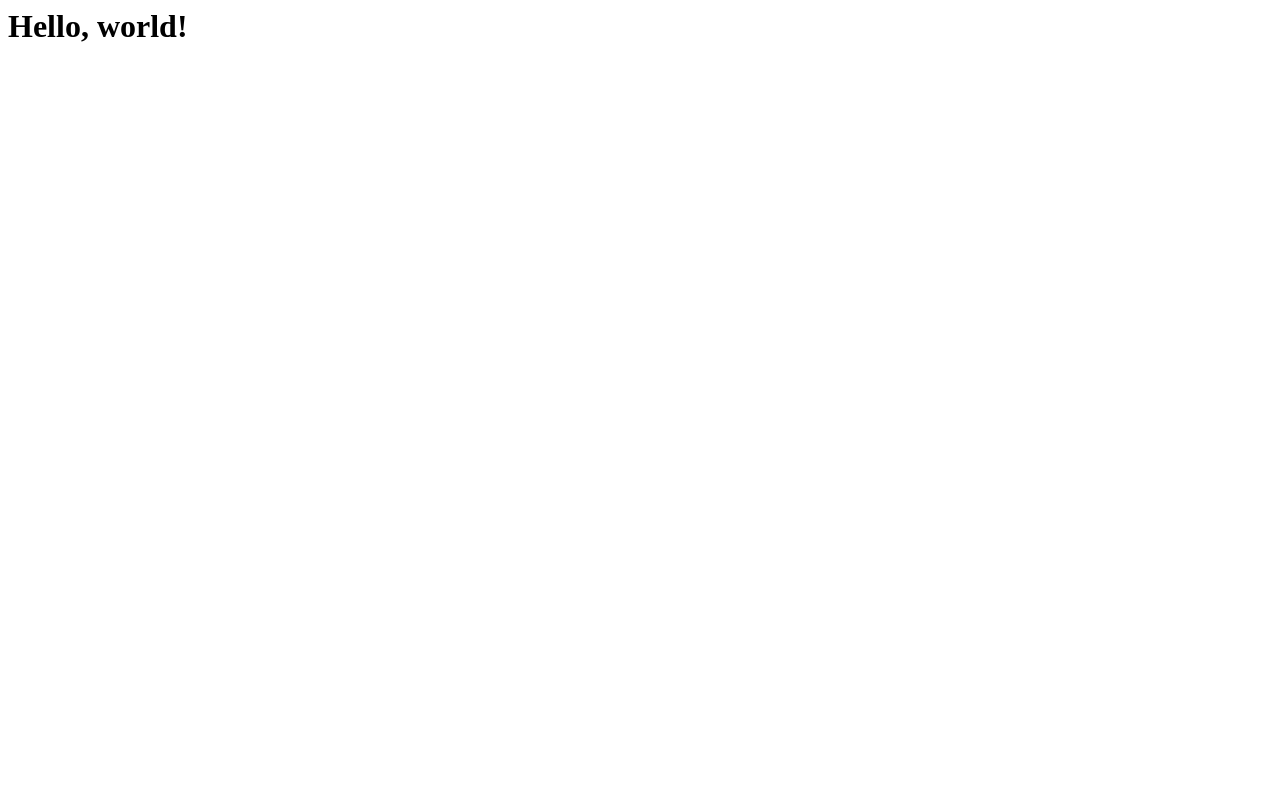
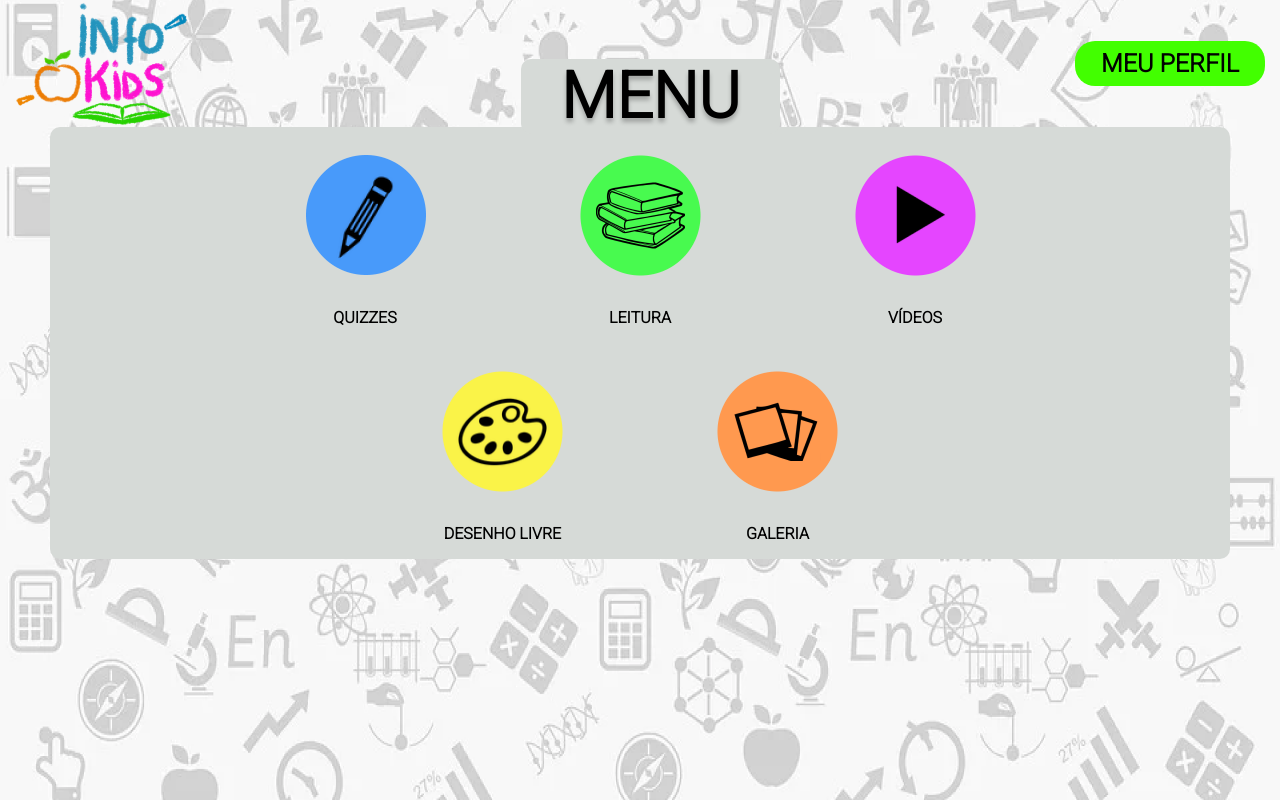
Before and after one commit to ryanoliveir/infokids, a website: page public/pages/menu_page/menu_page.html in a window 1280 px wide. Drawn offline with Linux system fonts and the light colour scheme.

Commit message:
tela de menu e tela de seleção da leitura - implementadas

```diff
--- /dev/null
+++ b/public/assets/css/leitura_style.css
@@ -0,0 +1,107 @@
+@import url('https://fonts.googleapis.com/css2?family=Roboto:wght@300&display=swap');
+body{
+    background-image: url('/infokids/public/assets/css/images/fundo_menu.png'); /*o fundo*/
+    background-attachment: fixed;
+    background-size: 100% 100.70%; /*ajusta o fundo*/
+    background-repeat: no-repeat; /*não deixa ele estampado*/
+    position:static; /*deixa fixo*/
+    margin: 0px;
+    height: 100%; /*altura 100*/
+    width: 100%; /*largura 100*/
+}
+@media screen and (min-width: 800px){
+    .cabeçalho{
+        flex-direction: row;
+        display: flex;
+        justify-content:space-between;
+        align-items: center;
+        margin-bottom: 0px;
+        margin-left: 15px;
+        margin-right: 15px;
+
+    }
+    .corpo{
+        background-color: #D6DAD7;
+        justify-content: center;
+        align-items: center;
+        margin-top: 0px;
+        margin-left: 50px;
+        margin-right: 50px;
+        border-radius: 10px;
+    }
+    .linha1{
+        flex-direction: row;
+        display: flex;
+        justify-content: center;
+        align-items: center;
+    }
+    .linha2{
+        flex-direction: row;
+        display: flex;
+        justify-content: center;
+        align-items: center;
+    }
+    #sereia,#branca,#chapeu,#cinderela,#mosqueteiros,#peter{
+    width: 135px;
+    height: 137px;
+    margin: 20px;
+    padding-right: 50px;
+    padding-left: 50px;
+    }
+    #classicos{
+        justify-content: center;
+        align-items: center;
+        font-size: 45px;
+        font-family: 'Roboto', sans-serif;
+        color: red;
+        margin-bottom: 0%;
+        padding-left: 40px;
+        padding-top: 20px;
+    }
+    hr{
+        border-color: red;
+    }
+    #titulo {
+        justify-content: center;
+        align-items: center;
+        margin-bottom: -23px;
+        background-color: #D6DAD7;
+        font-size: 64px;
+        margin-right: -3%;
+        border-radius: 10px;
+        height: 60%;
+        margin-bottom: -7%;
+        padding-right: 40px;
+        padding-left:40px;
+        text-shadow: 0px 4px 4px rgba(0, 0, 0, 0.25);
+        font-family: 'Roboto', sans-serif;
+    }
+    #logo{
+        width: 173.5px;
+        height: 126.5px;
+
+    }
+    .linha1 p,.linha2 p{
+        color: black;
+        display: flex;
+        flex-direction: column;
+        position: relative;
+        justify-content: center;
+        align-items: center;
+        margin-top: 0%;
+        text-decoration: none;
+    }
+    p{
+        font-family: 'Roboto', sans-serif;
+        text-decoration: none;
+    }
+    button{
+        background-color: #42FF00;
+        font-family: 'Roboto', sans-serif;
+        font-size: 25px;
+        border: none;
+        width: 190px;
+        height: 45px;
+        border-radius: 20px;
+    }
+    }
--- /dev/null
+++ b/public/assets/css/menu_style.css
@@ -0,0 +1,93 @@
+@import url('https://fonts.googleapis.com/css2?family=Roboto:wght@300&display=swap');
+body{
+    background-image: url('/assets/css/images/fundo_menu.png'); /*o fundo*/
+    background-attachment: fixed;
+    background-size: 100% 100.70%; /*ajusta o fundo*/
+    background-repeat: no-repeat; /*não deixa ele estampado*/
+    position:static; /*deixa fixo*/
+    margin: 0px;
+    height: 100%; /*altura 100*/
+    width: 100%; /*largura 100*/
+}
+@media screen and (min-width: 800px){
+.cabeçalho{
+    flex-direction: row;
+    display: flex;
+    justify-content:space-between;
+    align-items: center;
+    margin-bottom: 0px;
+    margin-left: 15px;
+    margin-right: 15px;
+
+}
+.corpo{
+    background-color: #D6DAD7;
+    justify-content: center;
+    align-items: center;
+    margin-top: 0px;
+    margin-left: 50px;
+    margin-right: 50px;
+    border-radius: 10px;
+}
+.linha1{
+    flex-direction: row;
+    display: flex;
+    justify-content: center;
+    align-items: center;
+}
+.linha2{
+    flex-direction: row;
+    display: flex;
+    justify-content: center;
+    align-items: center;
+}
+#quizzes,#leitura,#videos,#desenho,#galeria{
+width: 135px;
+height: 137px;
+margin: 20px;
+padding-right: 50px;
+padding-left: 50px;
+}
+h1{
+    justify-content: center;
+    align-items: center;
+    margin-bottom: -23px;
+    background-color: #D6DAD7;
+    font-size: 64px;
+    margin-right: -3%;
+    border-radius: 10px;
+    height: 60%;
+    padding-right: 40px;
+    padding-left:40px;
+    text-shadow: 0px 4px 4px rgba(0, 0, 0, 0.25);
+    font-family: 'Roboto', sans-serif;
+}
+#logo{
+    width: 173.5px;
+    height: 126.5px;
+
+}
+.linha1 p,.linha2 p{
+    color: black;
+    display: flex;
+    flex-direction: column;
+    position: relative;
+    justify-content: center;
+    align-items: center;
+    margin-top: 0%;
+    text-decoration: none;
+}
+p{
+    font-family: 'Roboto', sans-serif;
+    text-decoration: none;
+}
+button{
+    background-color: #42FF00;
+    font-family: 'Roboto', sans-serif;
+    font-size: 25px;
+    border: none;
+    width: 190px;
+    height: 45px;
+    border-radius: 20px;
+}
+}
--- a/public/pages/menu_page/menu_page.html
+++ b/public/pages/menu_page/menu_page.html
@@ -1 +1,31 @@
-<h1>Hello, world!</h1>
+<!DOCTYPE html>
+<html lang="en">
+<head>
+    <meta charset="UTF-8">
+    <meta http-equiv="X-UA-Compatible" content="IE=edge">
+    <meta name="viewport" content="width=device-width, initial-scale=1.0">
+    <link rel="stylesheet" href="/assets/css/menu_style.css">
+    <title>Menu</title>
+</head>
+<body>
+    <div class='cabeçalho'>
+    <img src="/assets/css/images/logo_ajuste.png" alt="logo_ajuste" id='logo'>
+    <h1>MENU</h1>
+    <button><b>MEU PERFIL</b></button>
+    </div>
+    <div class='corpo'>
+      <div class='linha1'>
+          <a href="" style="text-decoration:none"><img src="/assets/css/images/LAPIS.png" alt="quizzes" id='quizzes'><p><b>QUIZZES</b></p></a>
+
+          <a href="" style="text-decoration:none"><img src="/assets/css/images/LIVROS.png" alt="leitura" id='leitura'><p><b>LEITURA</b></p></a>
+
+          <a href="" style="text-decoration:none"><img src="/assets/css/images/VIDEOS.png" alt="videos" id='videos'><p><b>VÍDEOS</b></p></a>
+
+        </div>
+      <div class='linha2'>
+        <a href="" style="text-decoration:none"><img src="/assets/css/images/DESENHO.png" alt="desenho_livre" id='desenho'><p><b>DESENHO LIVRE</b></p></a>
+        <a href="" style="text-decoration:none"><img src="/assets/css/images/GALERIA.png" alt="galeria" id='galeria'><p><b>GALERIA</b></p></a>
+      </div>
+    </div>
+</body>
+</html>
```
Also changed, not shown: public/pages/leitura_page/leitura.html (added, +34 -0 lines), public/assets/css/images/BRANCA.png (added), public/assets/css/images/CHAPEU.png (added), public/assets/css/images/CINDERELA.png (added), public/assets/css/images/DESENHO.png (added), public/assets/css/images/GALERIA.png (added), public/assets/css/images/LAPIS.png (added), public/assets/css/images/LIVROS.png (added), public/assets/css/images/MOSQUETEIROS.png (added), public/assets/css/images/PETER.png (added), public/assets/css/images/SEREIA.png (added), public/assets/css/images/VIDEOS.png (added), public/assets/css/images/fundo_menu.png (added), public/assets/css/images/logo_ajuste.png (added), 1 other file.
